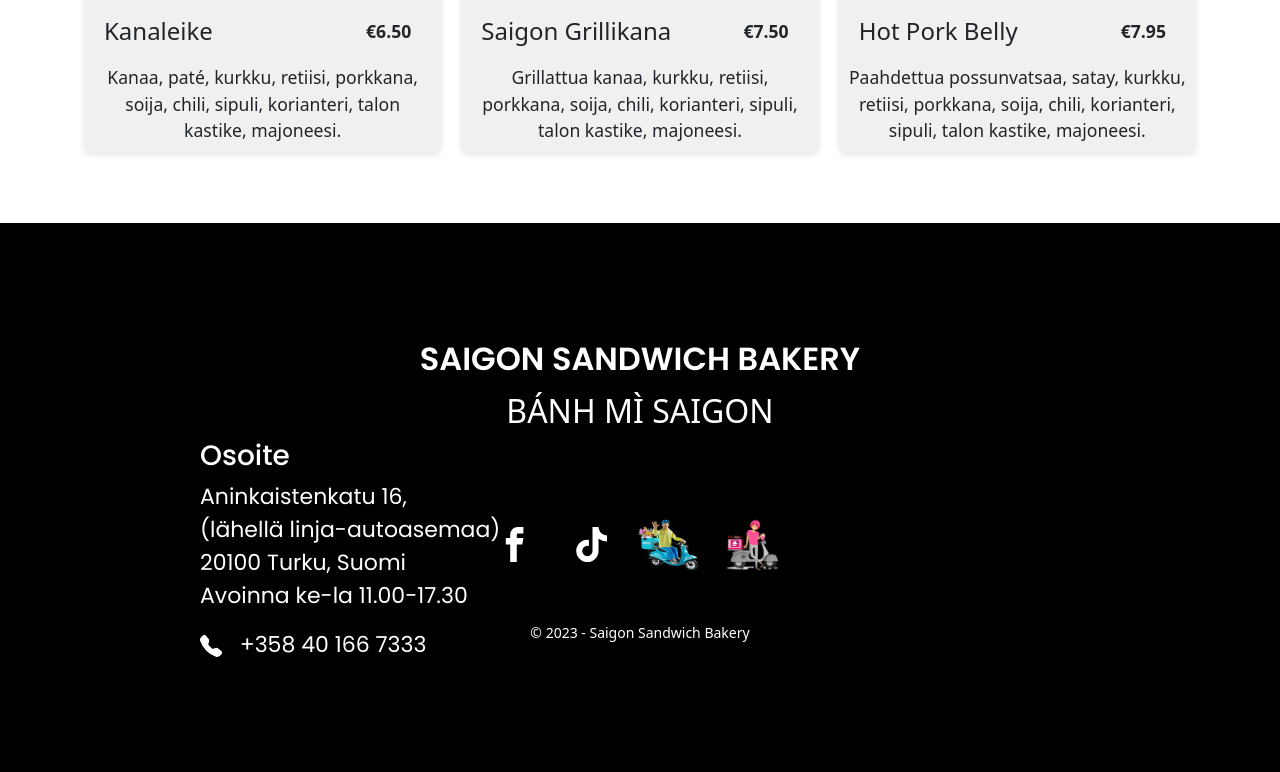
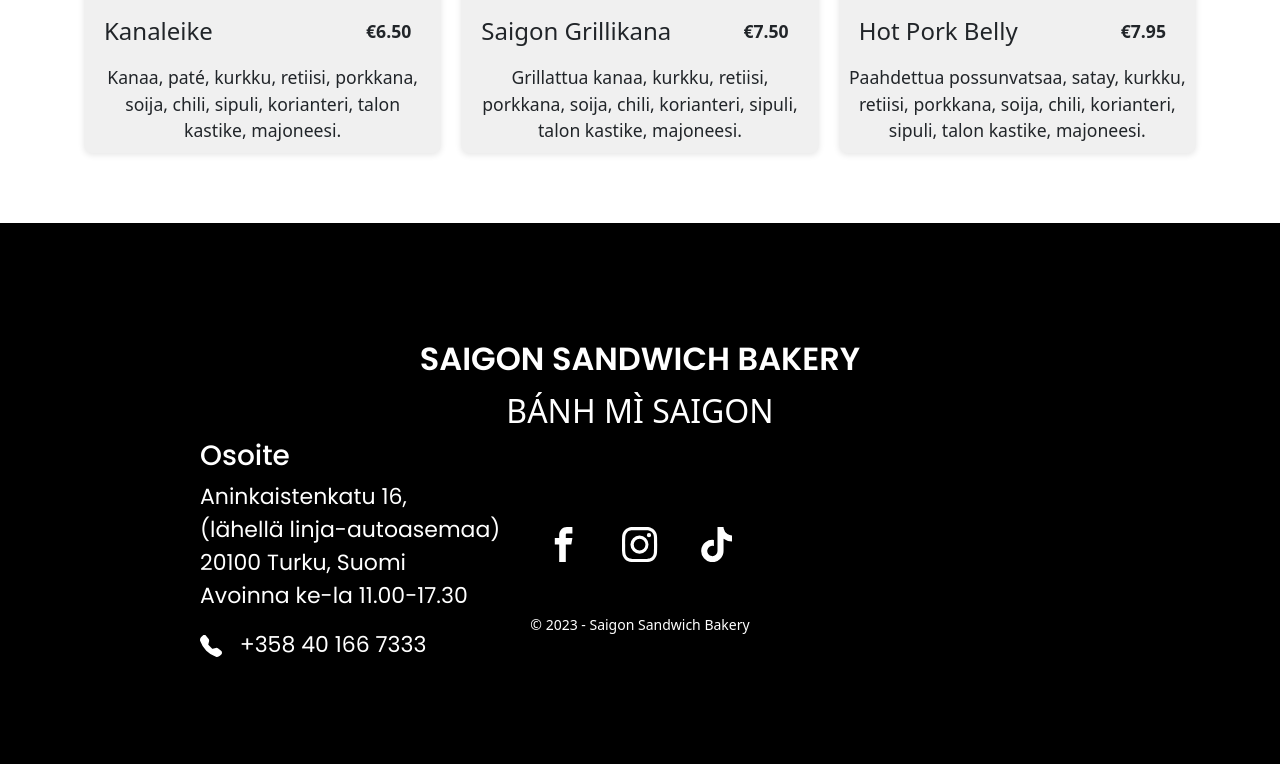
Before and after one commit to Kudoo39/ecommerce-app, a React (Vite) app: page /#/ in a window 1280 px wide. Shown: the part 1937-2709 px from the top of the page. Built offline with nearby package versions, Linux system fonts and the light colour scheme.

Commit message:
update footer, adding Instagram

```diff
--- a/src/components/Footer/Footer.jsx
+++ b/src/components/Footer/Footer.jsx
@@ -4,7 +4,7 @@ import { ImFacebook } from "react-icons/im";
 import { FaTiktok } from "react-icons/fa";
 import { MdLocalShipping } from "react-icons/md";
 import { MdOutlineLocalShipping } from "react-icons/md";
-import { BsFillTelephoneFill } from "react-icons/bs";
+import { BsFillTelephoneFill, BsInstagram } from "react-icons/bs";
 import foodora from "../../assets/foodora1.jpg";
 import wolt from "../../assets/wolt1.jpg";
 import tiktok from "../../assets/tiktok.jpg";
@@ -52,24 +52,15 @@ const Footer = () => {
           <ImFacebook />
           {/* <img src={facebook} className="facebook" /> */}
         </a>
+        <a
+          target="_blank"
+          href="https://www.instagram.com/saigonsandwichturku/"
+        >
+          <BsInstagram />
+        </a>
         <a target="_blank" href="https://www.tiktok.com/@banhmisaigonturku">
           <FaTiktok />
           {/* <img src={tiktok} className="tiktok" /> */}
-        </a>
-        <a
-          target="_blank"
-          href="https://wolt.com/en/fin/turku/restaurant/saigon-sandwich"
-        >
-          {/* <MdLocalShipping /> */}
-          <img src={wolt} className="wolt" />
-        </a>
-
-        <a
-          target="_blank"
-          href="https://www.foodora.fi/en/restaurant/s6bc/saigon-sandwich"
-        >
-          {/* <MdOutlineLocalShipping /> */}
-          <img src={foodora} className="foodora" />
         </a>
       </div>
       <div className="copyright">
```
